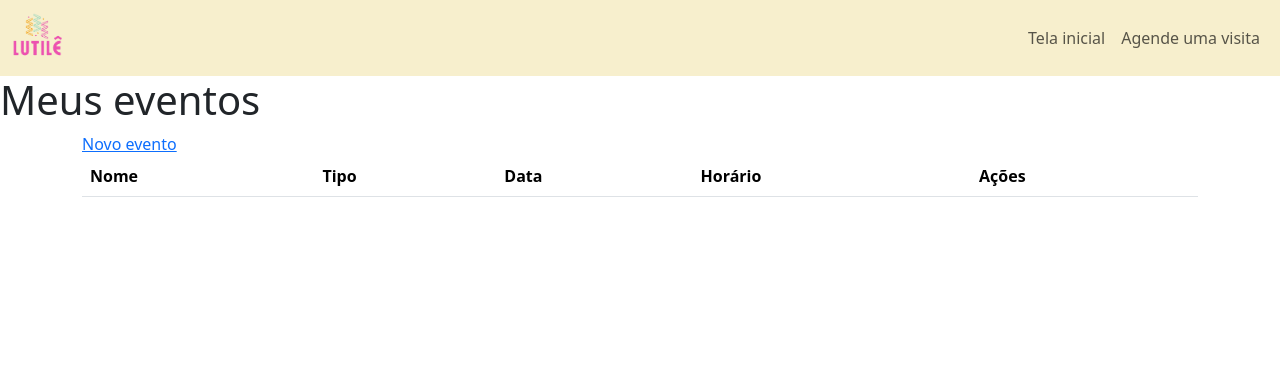
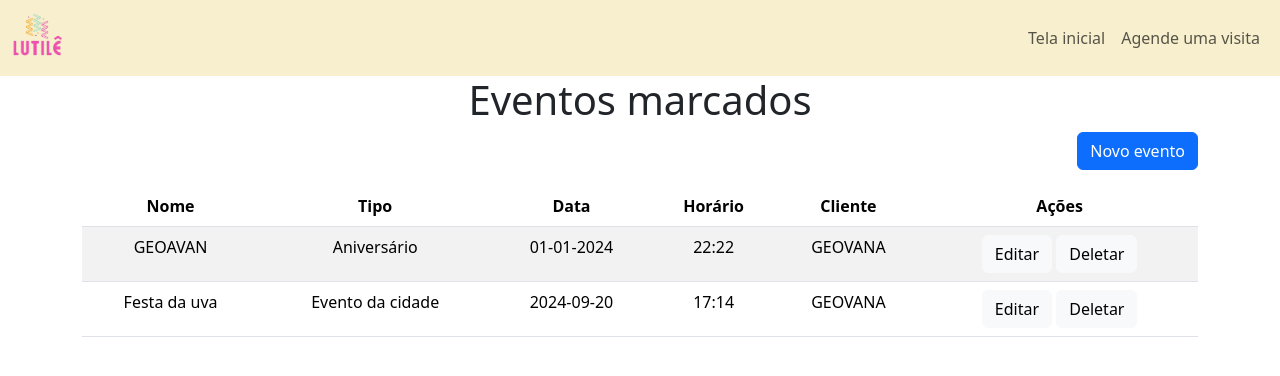
Before and after one commit to gseovana/salao-festas, a Flask app: page /admin/eventos in a window 1280 px wide. Shown: the top 376 px of the page. Run offline with Flask 3, Linux system fonts and the light colour scheme; data comes from the database, SQL or seed files in the repository; both versions use the stored data as it was after the commit; lists and menus that the app fills with data are empty; some libraries are stand-ins or nearby versions.

Commit message:
modificações nas telas de admin (bbackend com erros)

```diff
--- a/app.py
+++ b/app.py
@@ -524,56 +524,73 @@ def agendamentos_admin():
 def eventos_admin():
     with get_connection() as conn:
         cursor = conn.cursor()
-        cursor.execute('SELECT evento.data, evento.horario, evento.nome AS evento_nome, evento.tipo, cliente.cpf, cliente.nome AS cliente_nome FROM evento JOIN cliente ON evento.cliente_cpf = cliente.cpf')
-        eventos_joined = cursor.fetchall()
+        cursor.execute('SELECT * FROM evento JOIN cliente ON evento.cliente_cpf = cliente.cpf')
+        eventos = cursor.fetchall()
 
-    return render_template('html/pages/admin/eventos-admin.html', eventos_joined=eventos_joined)
+    return render_template('html/pages/admin/eventos-admin.html', eventos=eventos)
 
 @app.route('/admin/eventos/novo', methods=['GET', 'POST'])
 def novo_evento():
     if request.method == 'POST':
-        data = request.form['data_evento']
-        horario = request.form['horario_evento']
-        nome = request.form['nome_evento']
-        tipo = request.form['tipo_evento']
-        cliente_cpf = request.form['cliente_evento']
+        data_evento = request.form.get('data_evento', '')
+        horario_evento = request.form.get('horario_evento', '')
+        nome_evento = request.form.get('nome_evento', '')
+        tipo_evento = request.form.get('tipo_evento', '')
+        cliente_cpf = request.form.get('cliente_evento', '')
 
-        if nome == "":
+        if nome_evento == "":
             flash('Preencha o campo Nome!', 'warning')
-        elif data == "":
+        elif data_evento == "":
             flash('Preencha o campo Data!', 'warning')
-        elif horario == "":
+        elif horario_evento == "":
             flash('Preencha o campo Horário!', 'warning')
-        elif tipo == "":
+        elif tipo_evento == "":
             flash('Preencha o campo Tipo!', 'warning')
         elif cliente_cpf == "":
             flash('Preencha o campo CPF do cliente!', 'warning')
+        else:
+            with get_connection() as conn:
+                cursor = conn.cursor()
+                cursor.execute('INSERT INTO evento (data, horario, nome, tipo, cliente_cpf) VALUES (?, ?, ?, ?, ?)', (data_evento, horario_evento, nome_evento, tipo_evento, cliente_cpf))
+                conn.commit()
+                flash('Evento criado com sucesso!', 'success')
+                return redirect(url_for('eventos_admin'))
 
-        with get_connection() as conn:
-            cursor = conn.cursor()
-            cursor.execute('INSERT INTO evento (data, horario, nome, tipo, cliente_cpf) VALUES (?, ?, ?, ?, ?)', (data, horario, nome, tipo, cliente_cpf))
-            conn.commit()
-            flash('Evento criado com sucesso!', 'success')
-            return redirect(url_for('eventos_admin'))
+    with get_connection() as conn:
+        cursor = conn.cursor()
+        cursor.execute('SELECT cpf, nome FROM cliente')
+        conn.commit()
+        clientes = cursor.fetchall()
 
-    return render_template('html/pages/admin/formulario-evento.html')
+    return render_template('html/pages/admin/formulario-evento.html', clientes=clientes)
 
-@app.route('/admin/eventos/visualizar', methods=['GET', 'POST'])
+@app.route('/admin/eventos/visualizar', methods=['GET','POST'])
 def visualizar_evento():
-    data = request.form.get('data')
-    horario = request.form.get('horario')
+    data_evento = request.form.get('data_evento')
+    horario_evento = request.form.get('horario_evento')
 
-    if not data or not horario:
+    print(f"Received data: {data_evento}, hora: {horario_evento}")  # Debug statement
+
+    if not data_evento or not horario_evento:
         flash('Dados inválidos para visualizar o evento.', 'danger')
         return redirect(url_for('eventos_admin'))
 
-    with get_connection() as conn:
-        cursor = conn.cursor()
-        cursor.execute('SELECT * FROM evento WHERE data = ? AND horario = ?', (data, horario))
-        evento = cursor.fetchone()
+    try:
+        with get_connection() as conn:
+            cursor = conn.cursor()
+            cursor.execute('SELECT * FROM evento WHERE data = ? AND horario = ?', (data_evento, horario_evento))
+            evento = cursor.fetchone()
+            print(f"Fetched event: {evento}")  # Debug statement
 
-    return render_template('html/pages/admin/visualizar-evento.html', evento=evento)
+        if not evento:
+            flash('Evento não encontrado.', 'warning')
+            return redirect(url_for('eventos_admin'))
 
+        return render_template('html/pages/admin/visualizar-evento.html', evento=evento)
+    except Exception as e:
+        print(f"Error: {e}")  # Debug statement
+        flash('Erro ao acessar o banco de dados.', 'danger')
+        return redirect(url_for('eventos_admin'))
 
 @app.route('/admin/eventos/atualizar', methods=['GET', 'POST'])
 def atualizar_evento():
--- a/templates/html/pages/admin/eventos-admin.html
+++ b/templates/html/pages/admin/eventos-admin.html
@@ -1,33 +1,34 @@
 {% extends "base.html" %}
 
 {% block content %}
-<h1>Meus eventos</h1>
-<div class="container">
-
-    <a href="{{ url_for('novo_evento') }}">Novo evento</a>
-
-    <table class="table">
+<h1 class="text-center">Eventos marcados</h1>
+<div class="container d-flex flex-column align-items-center">
+    <div class="w-100 d-flex justify-content-end mb-3">
+        <a href="{{ url_for('novo_evento') }}" class="btn btn-primary">Novo evento</a>
+    </div>
+    <table class="table table-striped">
         <thead>
           <tr>
-            <th scope="col">Nome</th>
-            <th scope="col">Tipo</th>
-            <th scope="col">Data</th>
-            <th scope="col">Horário</th>
-            <th scope="col">Ações</th>
+            <th scope="col" class="text-center">Nome</th>
+            <th scope="col" class="text-center">Tipo</th>
+            <th scope="col" class="text-center">Data</th>
+            <th scope="col" class="text-center">Horário</th>
+            <th scope="col" class="text-center">Cliente</th>
+            <th scope="col" class="text-center">Ações</th>
           </tr>
         </thead>
         <tbody>
           {% for evento in eventos %}
           <tr>
-              <td>{{ evento[3] }}</td>
-              <td>{{ evento[4] }}</td>
-              <td>{{ evento[1] }}</td>
-              <td>{{ evento[2] }}</td>
-              <td>
-                <a href="{{ url_for('visualizar_evento', data_evento=evento[1], horario_evento=evento[2]) }}" role="button">Visualizar</a>
-                <a href="{{ url_for('atualizar_evento', data_evento=evento[1], horario_evento=evento[2]) }}"  role="button">Editar</a>
-                <a href="{{ url_for('cancelar_evento', data_evento=evento[1], horario_evento=evento[2]) }}"  role="button">Deletar</a>
-            </td>
+              <td class="text-center">{{ evento[2] }}</td>
+              <td class="text-center">{{ evento[3] }}</td>
+              <td class="text-center">{{ evento[0] }}</td>
+              <td class="text-center">{{ evento[1] }}</td>
+              <td class="text-center">{{ evento[6] }}</td>
+              <td class="text-center">
+                <a href="{{ url_for('atualizar_evento', data_evento=evento[0], horario_evento=evento[1]) }}" class="btn btn-light" role="button">Editar</a>
+                <a href="{{ url_for('cancelar_evento', data_evento=evento[0], horario_evento=evento[1]) }}" class="btn btn-light" role="button">Deletar</a>
+              </td>
           </tr>
           {% endfor %}
         </tbody>
--- /dev/null
+++ b/templates/html/pages/admin/visualizar-evento.html
@@ -0,0 +1,3 @@
+{extends 'base.html'}
+{% block content %}
+{%endblock%}
```
Also changed, not shown: templates/html/pages/admin/agendamentos-admin.html (+17 -17 lines), templates/html/pages/admin/clientes-admin.html (+11 -12 lines), templates/html/pages/admin/formulario-evento.html (+16 -9 lines), instance/salao_festas.db.
